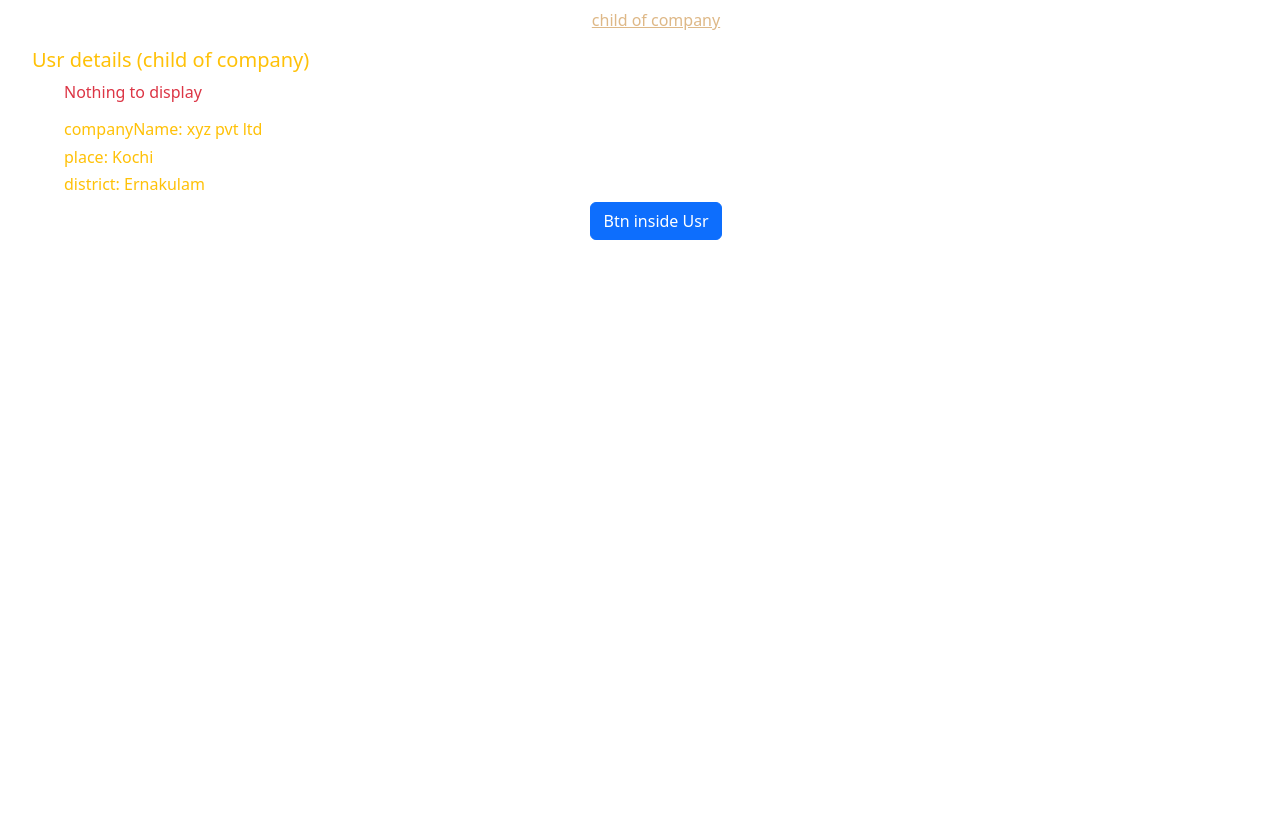
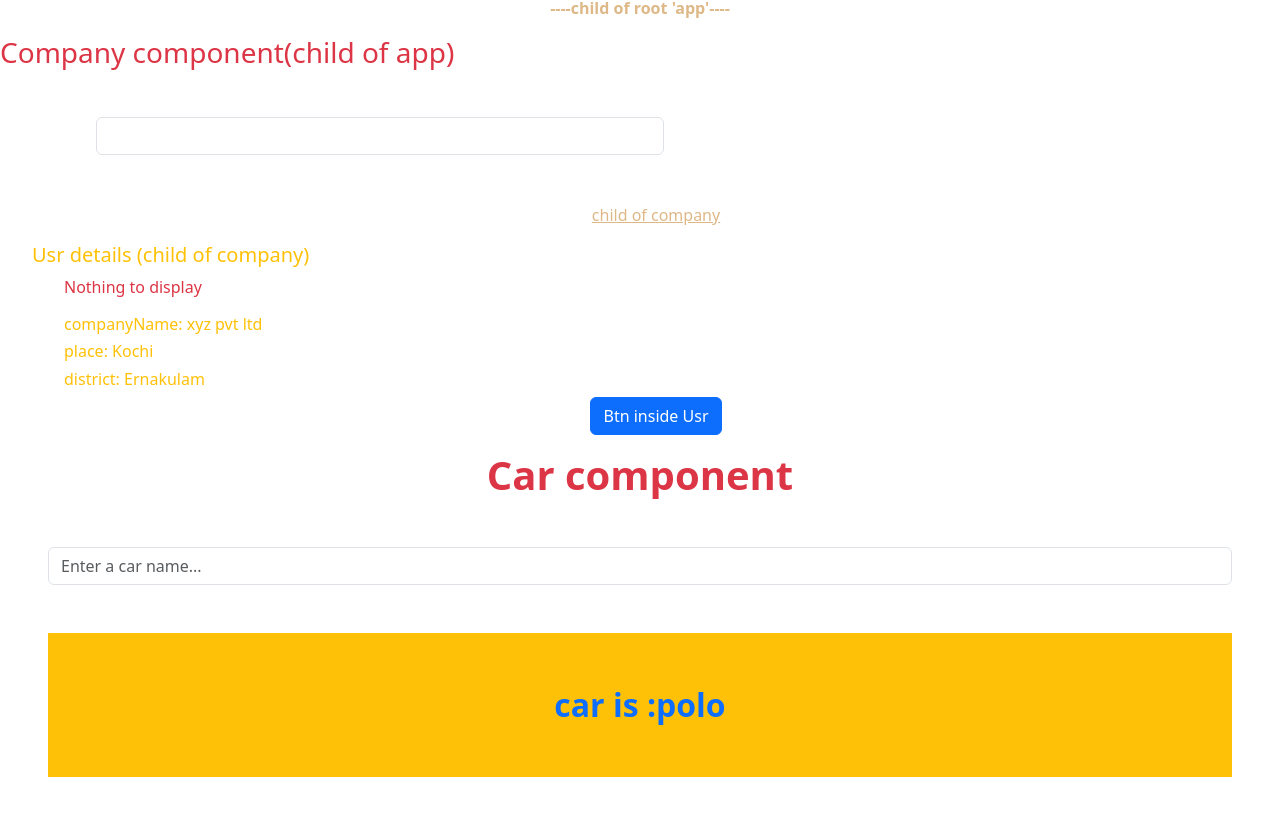
Before and after one commit to JasminA-97/REACT-projects, a React (Vite) app in the folder demo-project/: page / in a window 1280 px wide. Shown: the part 700-1516 px from the top of the page. Before the commit the page ends 956 px from the top, so only its background shows below. Built offline with nearby package versions, Linux system fonts and the light colour scheme.

Commit message:
React demo project

```diff
--- a/demo-project/src/App.jsx
+++ b/demo-project/src/App.jsx
@@ -1,8 +1,8 @@
 //css file
 import './App.css'
 import Compny from './Components/Compny'
-import Employee from './Components/Employee'
-
+import Employee from './Components/Compny'
+import Car from './Components/Car'
 
 //component is simply a function
 function App() {
@@ -18,6 +18,7 @@ function App() {
       <p id="p1">Lorem ipsum dolor sit amet consectetur adipisicing elit. Odio cum aspernatur dolorem ex rem quasi sit ducimus quam veritatis error, similique consequuntur minima, corrupti laborum! Ex hic cum autem nostrum.</p>
       <Employee name={empName} status desig={false} check="emp values"/>
       <Compny/>
+      <Car/>
     </>
   )
 }
--- /dev/null
+++ b/demo-project/src/Components/Car.jsx
@@ -0,0 +1,23 @@
+import React, { Component } from 'react'
+
+export default class Car extends Component {
+ constructor(){
+    super()
+    this.state={carname:'polo'}
+ }
+ updatecar=(car)=>{
+    this.setState({carname:car})
+ }
+  render() {
+    return (
+      <>
+          <h1 className='text-center text-danger fw-bolder'>Car component</h1>
+          <div className="m-5 d-flex">
+            <input onChange={(e)=>this.updatecar(e.target.value)} type="text" className="form-control" placeholder='Enter a car name...' />
+            {/* <button className="btn btn-success ms-3">Update</button> */}
+          </div>
+          <p className="p-5 m-5 bg-warning text-primary text-center fs-2 fw-bold">car is :{this.state.carname} </p>
+      </>
+    )
+  }
+}
```
